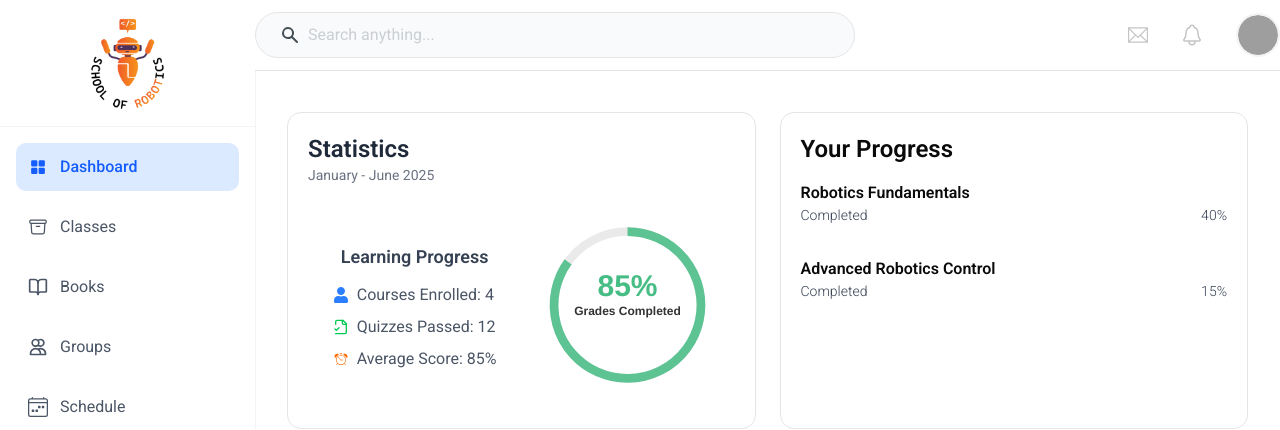
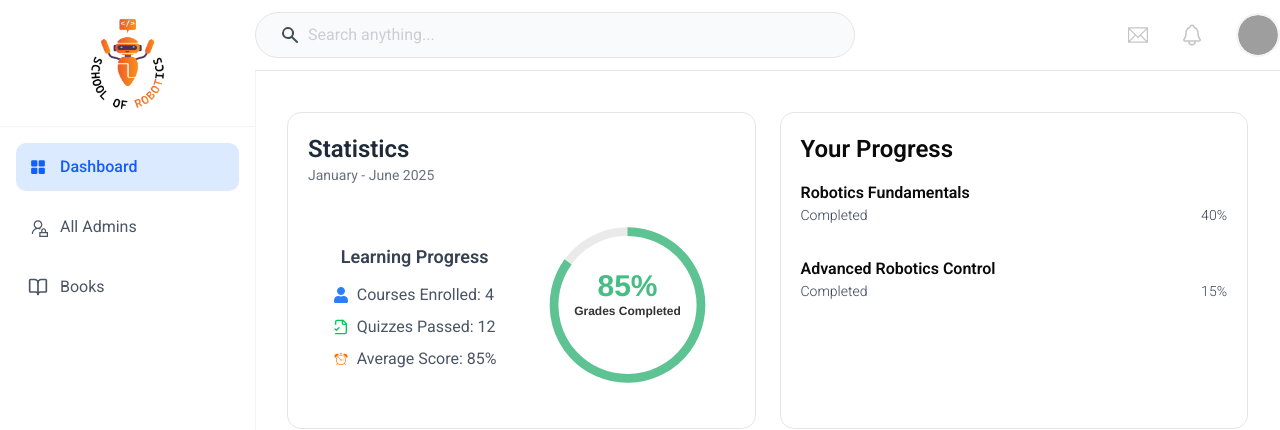
Before and after one commit to mehedifiz/school-of-robotics-client, a React (Vite) app: page /dashboard in a window 1280 px wide. Shown: the top 430 px of the page. Built offline with nearby package versions, Linux system fonts and the light colour scheme; no server answers; sample sign-in values are in the browser's storage; grey boxes are pictures that could not be loaded; what tailwindcss-animated would draw is missing.

Commit message:
feat: enhance DashboardSidebar with role-based navigation and improved structure

```diff
--- a/src/pages/dashboard/DashboardSidebar.jsx
+++ b/src/pages/dashboard/DashboardSidebar.jsx
@@ -1,29 +1,31 @@
+import logo from "@/assets/logo.png";
+import useAuth from "@/Hooks/useAuth";
+import { BookOpen } from "lucide-react";
 import { useState } from "react";
+import { BsCalendar4Week } from "react-icons/bs";
 import { CiMenuBurger } from "react-icons/ci";
+import { HiOutlineUsers } from "react-icons/hi";
+import { HiOutlineArchiveBox } from "react-icons/hi2";
+import { IoIosLogOut } from "react-icons/io";
+import { LiaUserLockSolid } from "react-icons/lia";
+import { MdOutlineCloudDownload } from "react-icons/md";
+import { PiSquaresFourFill } from "react-icons/pi";
 import { VscClose } from "react-icons/vsc";
 import { Link, NavLink } from "react-router-dom";
-import { PiSquaresFourFill } from "react-icons/pi";
-import { HiOutlineArchiveBox } from "react-icons/hi2";
-import { HiOutlineUsers } from "react-icons/hi";
-import { BsCalendar4Week } from "react-icons/bs";
-import { MdOutlineCloudDownload } from "react-icons/md";
-import { IoIosLogOut } from "react-icons/io";
-import logo from '@/assets/logo.png'
-import { BookOpen } from "lucide-react";
 
 const DashboardSidebar = () => {
+  const role = useAuth()?.user?.role;
+  console.log(role);
   const [isOpen, setIsOpen] = useState(false);
 
   const toggleSidebar = () => {
-      setIsOpen(prev => !prev);
+    setIsOpen((prev) => !prev);
   };
 
   const linkStyles = ({ isActive }) =>
-      `flex items-center gap-3 p-3 rounded-lg transition-all duration-200 ${isActive
-         ? "bg-blue-100 text-blue-600 font-medium"
-         : "text-gray-600 hover:bg-gray-100 hover:text-blue-500"
+    `flex items-center gap-3 p-3 rounded-lg transition-all duration-200 ${
+      isActive ? "bg-blue-100 text-blue-600 font-medium" : "text-gray-600 hover:bg-gray-100 hover:text-blue-500"
     }`;
-
 
   const handleMobileClick = () => {
     if (window.innerWidth < 768) {
@@ -39,7 +41,7 @@ const DashboardSidebar = () => {
         onClick={toggleSidebar}
         aria-label="Toggle sidebar"
       >
-            {isOpen ? <VscClose  size={24} /> : <CiMenuBurger size={24} />}
+        {isOpen ? <VscClose size={24} /> : <CiMenuBurger size={24} />}
       </button>
 
       {/* Sidebar */}
@@ -50,7 +52,7 @@ const DashboardSidebar = () => {
       >
         {/* Logo */}
         <div className="p-4 border-b border-gray-100">
-               <Link to="/dashboard" onClick={handleMobileClick}>
+          <Link to="/" onClick={handleMobileClick}>
             <img
               src={logo}
               alt="Dashboard Logo"
@@ -65,6 +67,32 @@ const DashboardSidebar = () => {
         {/* Navigation */}
         <nav className="flex-1 p-4">
           <ul className="flex flex-col gap-y-4 h-full">
+            {/* admin navigation */}
+            {role === "admin" && (
+              <div className="space-y-3 grow">
+                <li>
+                  <NavLink to="/dashboard" className={linkStyles} onClick={handleMobileClick}>
+                    <PiSquaresFourFill size={20} />
+                    <span>Dashboard</span>
+                  </NavLink>
+                </li>
+                <li>
+                  <NavLink to="/dashboard/allAdmins" className={linkStyles} onClick={handleMobileClick}>
+                    <LiaUserLockSolid size={20} />
+                    <span>All Admins</span>
+                  </NavLink>
+                </li>
+                <li>
+                  <NavLink to="/dashboard/manage-books" className={linkStyles} onClick={handleMobileClick}>
+                    <BookOpen size={20} />
+                    <span>Books</span>
+                  </NavLink>
+                </li>
+              </div>
+            )}
+
+            {/* student navigation */}
+            {role === "student" && (
               <div className="space-y-3 grow">
                 <li>
                   <NavLink to="/dashboard" className={linkStyles} onClick={handleMobileClick}>
@@ -103,9 +131,13 @@ const DashboardSidebar = () => {
                   </NavLink>
                 </li>
               </div>
+            )}
             <div>
               <li className="mt-auto">
-                        <button className="flex items-center p-2 space-x-4 text-red-600 cursor-pointer bg-red-600/10 border border-red-500/30 rounded-md w-full" onClick={handleMobileClick}>
+                <button
+                  className="flex items-center p-2 space-x-4 text-red-600 cursor-pointer bg-red-600/10 border border-red-500/30 rounded-md w-full"
+                  onClick={handleMobileClick}
+                >
                   <IoIosLogOut className="text-2xl" />
                   <span>Log Out</span>
                 </button>
@@ -116,13 +148,7 @@ const DashboardSidebar = () => {
       </aside>
 
       {/* Mobile Overlay */}
-         {isOpen && (
-            <div
-               className="md:hidden fixed inset-0 bg-black/50 z-30"
-               onClick={toggleSidebar}
-               aria-hidden="true"
-            />
-         )}
+      {isOpen && <div className="md:hidden fixed inset-0 bg-black/50 z-30" onClick={toggleSidebar} aria-hidden="true" />}
     </div>
   );
 };
```
Lines whose indentation alone changed are shown as unchanged.
